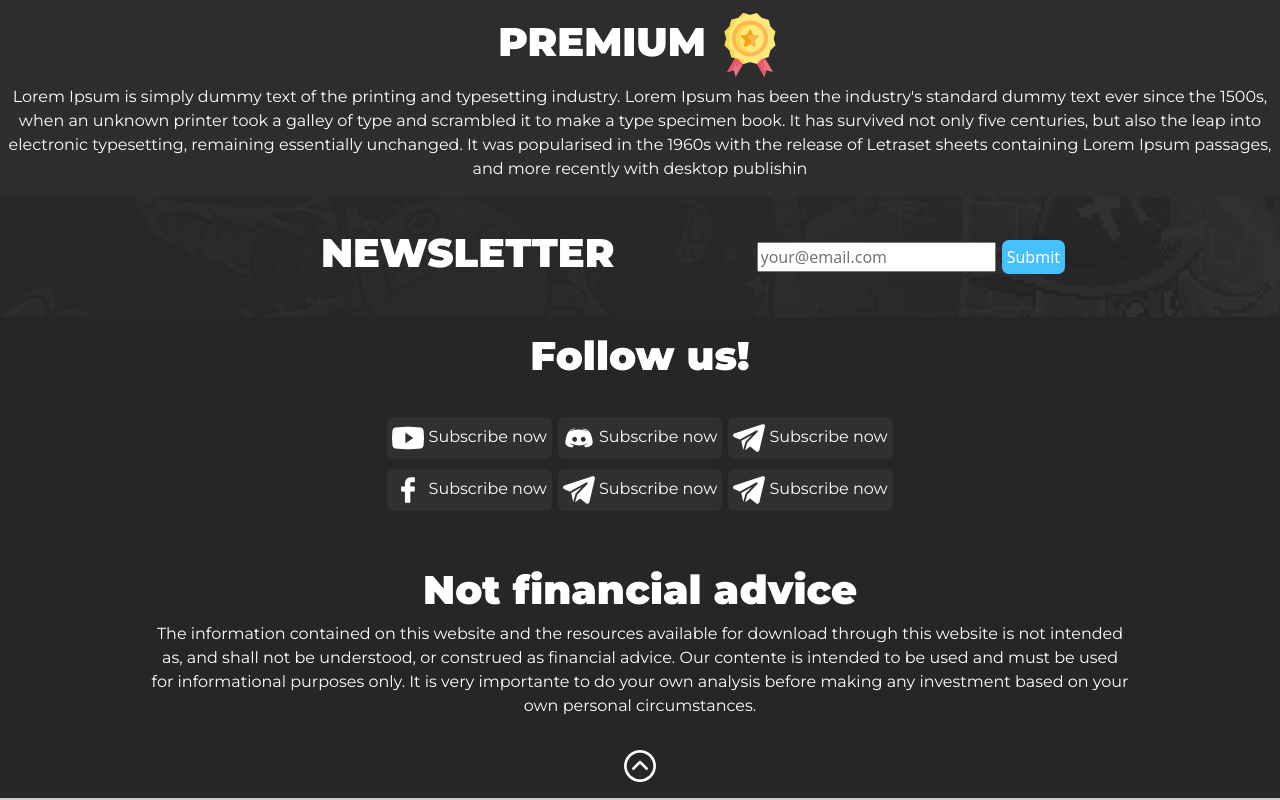
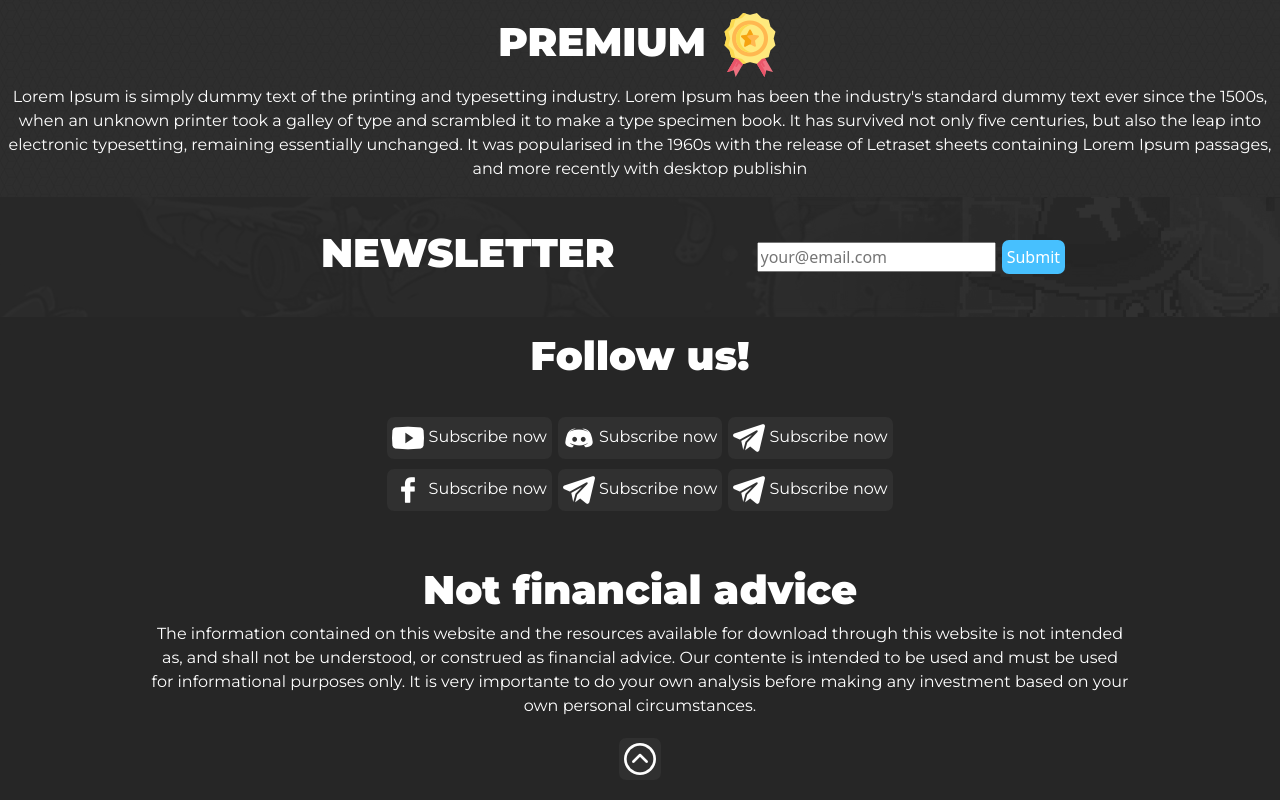
Before and after one commit to blockjarvis/Codeinstitute, a plain HTML site: page premium.html in a window 1280 px wide. Shown: the part 347-1147 px from the top of the page. Drawn offline with nearby package versions, Linux system fonts and the light colour scheme.

Commit message:
changed nav bar bottom to a simple button

```diff
--- a/premium.html
+++ b/premium.html
@@ -94,17 +94,7 @@
 
 <!--bottom navbar -->
 
-<nav class="navbar navbar-expand-sm content-center" style="background-color: #262626;">
-  <div class="d-md-flex d-block flex-row mx-md-auto mx-0">
-  <div class="container-fluid">
-    <button class="navbar-toggler" type="button" data-bs-toggle="collapse" data-bs-target="#navbarNavAltMarkup" aria-controls="navbarNavAltMarkup" aria-expanded="false" aria-label="Toggle navigation">
-      <span class="navbar-toggler-icon"></span>
-    </button>
-    <div class="collapse navbar-collapse" id="navbarNavAltMarkup">
-      <div class="navbar-nav">
-        <a class="nav-link active" href="#logoheader"><img src="iconarrow.png"></a>
-      </div>
-  </div>
-</nav>
+<p><a href="#logoheader"><button class="buttonsm"><img src="iconarrow.png"></button></a></p>
+
 </footer>
 </html>
```
Also changed, not shown: index.html (+2 -12 lines).
